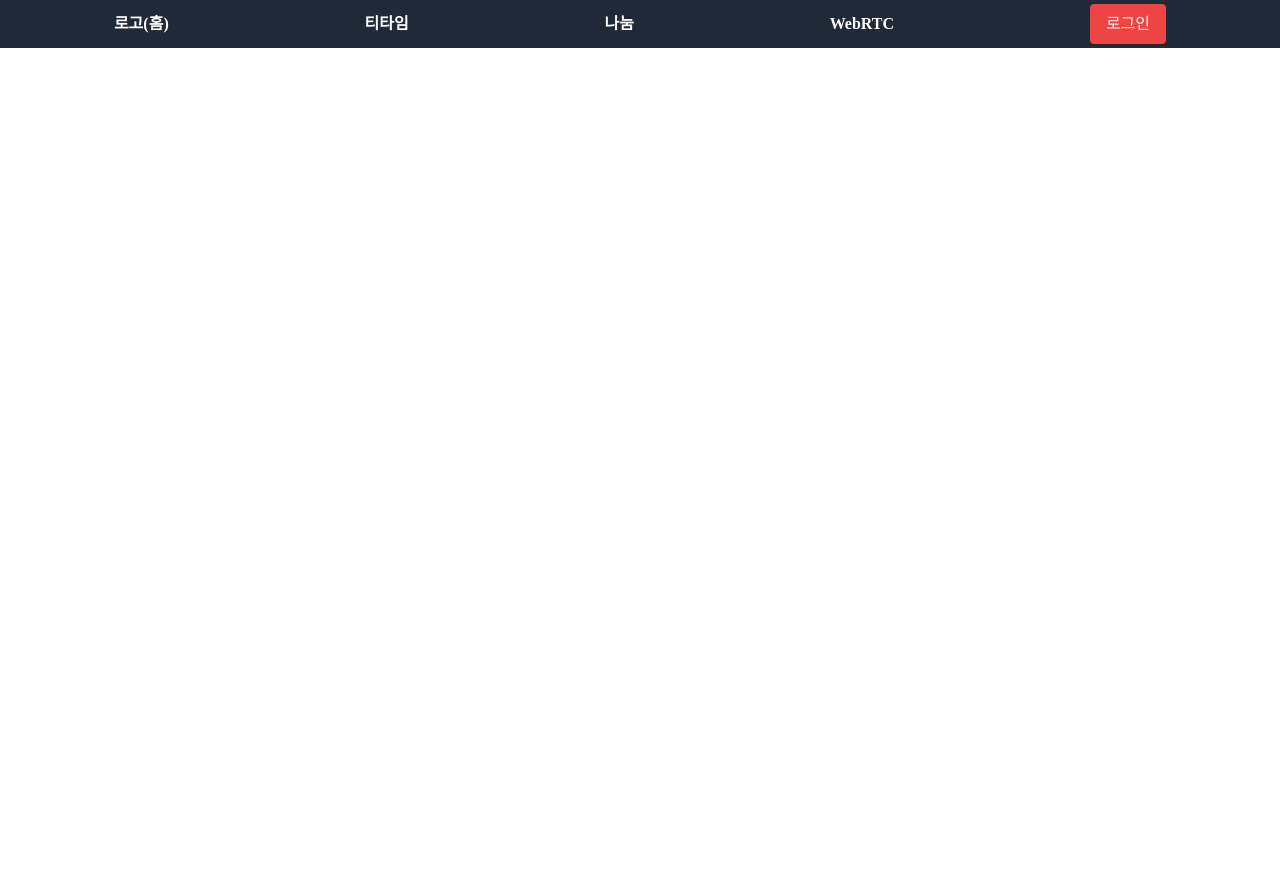
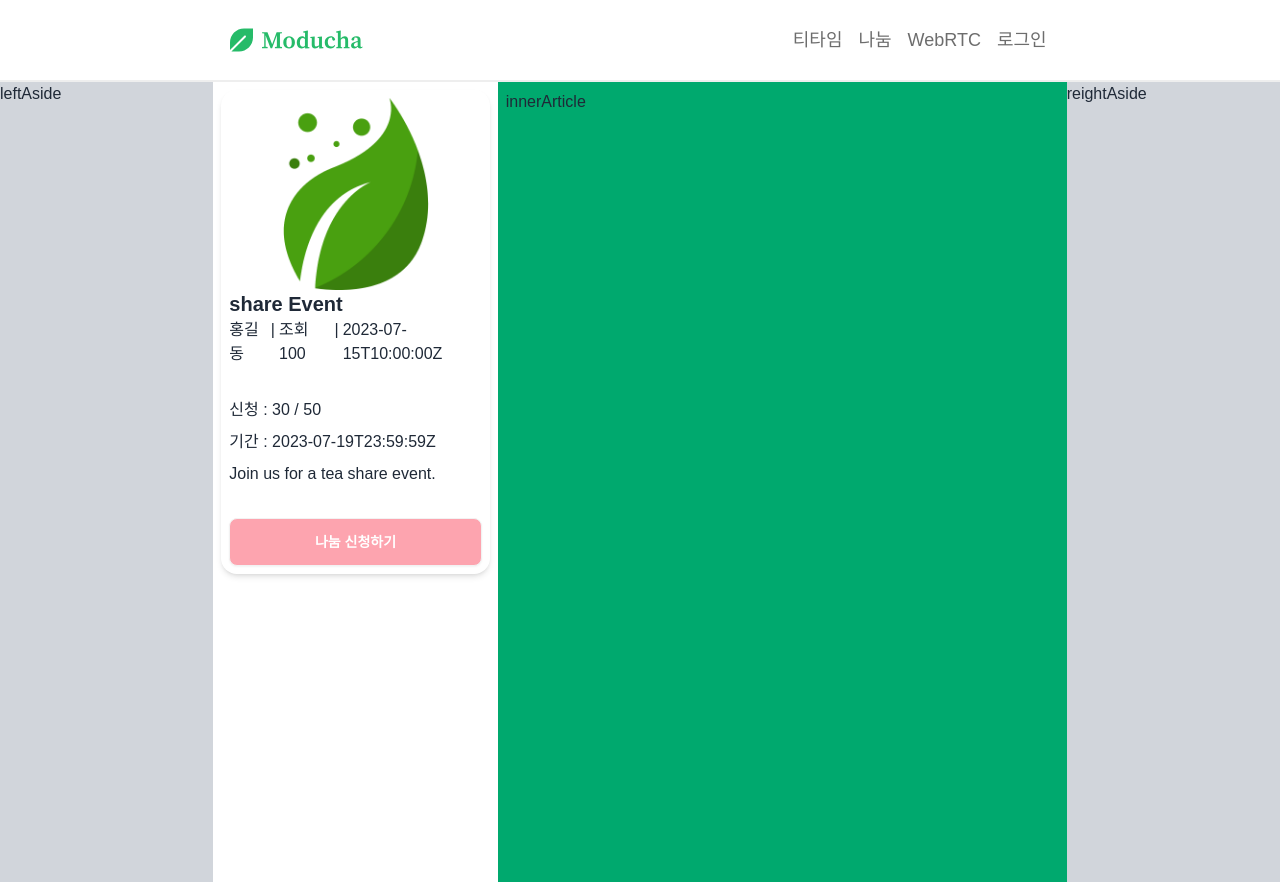
Before and after one commit to vaaast-lake/ssafy-comon-moducha, a React (Vite) app in the folder frontend/: page /sharing/1 in a window 1280 px wide. Before the commit the page ends 800 px from the top, so only its background shows below. Built offline with nearby package versions, Linux system fonts and the light colour scheme; no server answers; the HTML template or start-up script is replaced by a standard one.

Commit message:
[FE] feat: NavBar 컴포넌트 레이아웃, 스타일 적용 #S11P12D202-621

```diff
--- /dev/null
+++ b/frontend/src/components/Article/ArticleCard.tsx
@@ -0,0 +1,39 @@
+import { ShareDetailItem } from '../../types/ShareType';
+const ArticleCard = ({
+  title,
+  content,
+  nickname,
+  createdDate,
+  endDate,
+  viewCount,
+  participants,
+  maxParticipants,
+}: ShareDetailItem) => {
+  return (
+    <div className="card p-2 overflow-clip shadow-md">
+      <figure
+        className="bg-contain bg-center bg-no-repeat h-48"
+        style={{ backgroundImage: `url(/logo.png)` }}
+      />
+      <div id="card-body">
+        <header>
+          <h5 className="card-title">{title}</h5>
+          <div className="flex gap-1">
+            <span>{nickname}</span>|<span>조회 {viewCount}</span>|
+            <span>{createdDate}</span>
+          </div>
+        </header>
+        <div className="card-body pl-0">
+          <span>신청 : {participants + ' / ' + maxParticipants}</span>
+          <span id="share-end_date">기간 : {endDate}</span>
+          <span>{content}</span>
+        </div>
+      </div>
+      <button className="btn bg-rose-300 hover:bg-rose-400 text-white">
+        나눔 신청하기
+      </button>
+    </div>
+  );
+};
+
+export default ArticleCard;
--- a/frontend/src/components/NavBar/NavBar.tsx
+++ b/frontend/src/components/NavBar/NavBar.tsx
@@ -1,5 +1,6 @@
 import { Link, useNavigate } from 'react-router-dom';
 import { useAuthStore } from '../../stores/authStore';
+import navModucha from '/logo/nav-moducha.svg';
 
 const NavBar = () => {
   const { isLoggedIn, logout } = useAuthStore();
@@ -16,26 +17,43 @@ const NavBar = () => {
   };
 
   return (
-    <nav className="bg-gray-800 text-white h-12 p-4">
-      <ul className="flex justify-around items-center h-full">
+    <div className="flex justify-center border-b-2 border-[#eee]">
+      {/* border-bottom: 2px solid #EEE; */}
+      <nav className="flex justify-between w-full lg:w-2/3 h-20 items-center">
+        <Link to="/" className="btn btn-ghost">
+          <img src={navModucha} alt="" />
+        </Link>
+        <ul className="flex shrink-0 justify-between items-center gap-4 mr-5">
           {!isLoggedIn && (
             <>
-            <li className="mx-4">
-              <Link to="/" className="font-bold hover:text-gray-300">로고(홈)</Link>
+              <li>
+                <Link
+                  to="/teatime"
+                  className="text-center text-[#6d6d6d] text-lg font-medium hover:text-black"
+                >
+                  티타임
+                </Link>
               </li>
-            <li className="mx-4">
-              <Link to="/teatime" className="font-bold hover:text-gray-300">티타임</Link>
+              <li>
+                <Link
+                  to="/sharing"
+                  className="text-center text-[#6d6d6d] text-lg font-medium hover:text-black"
+                >
+                  나눔
+                </Link>
               </li>
-            <li className="mx-4">
-              <Link to="/sharing" className="font-bold hover:text-gray-300">나눔</Link>
+              <li>
+                <Link
+                  to="/webrtc"
+                  className="text-center text-[#6d6d6d] text-lg font-medium hover:text-black"
+                >
+                  WebRTC
+                </Link>
               </li>
-            <li className="mx-4">
-              <Link to="/webrtc" className="font-bold hover:text-gray-300">WebRTC</Link>
-            </li>
-            <li className="mx-4">
+              <li>
                 <button
                   onClick={handleLoginClick}
-                className="bg-red-500 text-white px-4 py-2 rounded hover:bg-red-600 transition duration-300"
+                  className="text-center text-[#6d6d6d] text-lg font-medium hover:text-black"
                 >
                   로그인
                 </button>
@@ -44,27 +62,47 @@ const NavBar = () => {
           )}
           {isLoggedIn && (
             <>
-            <li className="mx-4">
-              <Link to="/" className="font-bold hover:text-gray-300">로고(홈)</Link>
+              <li>
+                <Link
+                  to="/"
+                  className="text-center text-[#6d6d6d] text-lg font-medium hover:text-black"
+                >
+                  로고(홈)
+                </Link>
               </li>
-            <li className="mx-4">
-              <Link to="/teatime" className="font-bold hover:text-gray-300">티타임</Link>
+              <li>
+                <Link
+                  to="/teatime"
+                  className="text-center text-[#6d6d6d] text-lg font-medium hover:text-black"
+                >
+                  티타임
+                </Link>
               </li>
-            <li className="mx-4">
-              <Link to="/sharing" className="font-bold hover:text-gray-300">나눔</Link>
+              <li>
+                <Link
+                  to="/sharing"
+                  className="text-center text-[#6d6d6d] text-lg font-medium hover:text-black"
+                >
+                  나눔
+                </Link>
               </li>
-            <li className="mx-4">
-              <Link to="/webrtc" className="font-bold hover:text-gray-300">WebRTC</Link>
+              <li>
+                <Link
+                  to="/webrtc"
+                  className="text-center text-[#6d6d6d] text-lg font-medium hover:text-black"
+                >
+                  WebRTC
+                </Link>
               </li>
-            <li className="mx-4">
+              <li>
                 <button className="bg-blue-500 text-white px-4 py-2 rounded hover:bg-blue-600 transition duration-300">
                   마이페이지(구현안되어있음)
                 </button>
               </li>
-            <li className="mx-4">
+              <li>
                 <button
                   onClick={handleLogoutClick}
-                className="bg-red-500 text-white px-4 py-2 rounded hover:bg-red-600 transition duration-300"
+                  className="text-center text-[#6d6d6d] text-lg font-medium hover:text-black"
                 >
                   로그아웃
                 </button>
@@ -73,6 +111,7 @@ const NavBar = () => {
           )}
         </ul>
       </nav>
+    </div>
   );
 };
 
--- a/frontend/src/constants/shareResponseTest.ts
+++ b/frontend/src/constants/shareResponseTest.ts
@@ -16,7 +16,7 @@ const genShareListItems = () => {
   return shareItems;
 };
 
-const shareResponse = {
+export const shareResponse = {
   message: '200 OK',
   data: {
     pagination: {
@@ -28,4 +28,17 @@ const shareResponse = {
   },
 };
 
-export default shareResponse;
+export const ShareDetailResponse = {
+  data: {
+    shareBoardId: 1,
+    title: 'share Event',
+    content: 'Join us for a tea share event.',
+    createdDate: '2023-07-15T10:00:00Z',
+    lastUpdated: '2023-07-16T15:30:00Z',
+    maxParticipants: 50,
+    endDate: '2023-07-19T23:59:59Z',
+    viewCount: 100,
+    participants: 30, // 현재 참가자
+    nickname: '홍길동',
+  },
+};
--- a/frontend/src/index.css
+++ b/frontend/src/index.css
@@ -10,5 +10,5 @@
 }
 
 * {
-    font-family: 'Pretendard';
+    font-family: 'Pretendard', sans-serif;
 }
--- a/frontend/src/pages/Share/Share.tsx
+++ b/frontend/src/pages/Share/Share.tsx
@@ -2,7 +2,7 @@ import ShareCard from './components/ShareCard';
 import ShareHeader from './components/ShareHeader';
 import TitleCard from '../../components/Title/TitleCard';
 import Pagination from '../../components/Pagination/Pagination';
-import shareResponse from '../../constants/shareResponseTest';
+import { shareResponse } from '../../constants/shareResponseTest';
 
 import { useShareStore } from '../../stores/shareStore';
 import { ShareListItem } from '../../types/ShareType';
@@ -20,18 +20,21 @@ const Share = () => {
     fetchShareList(sortOption, currentPage, perPage)
       .then((res) => {
         setShareList(res.data);
-        setTotalPage(res.data.pagination.total)
+        setTotalPage(res.data.pagination.total);
       })
       .catch((err) => console.log(err));
     setShareList(shareResponse);
-  }, [currentPage, setShareList, sortOption]);
+  },[sortOption, currentPage, perPage]);
 
   return (
-    <div className="flex justify-center m-5">
+    <div className="grid grid-cols-12 h-screen">
       {/* 좌측 사이드바 영역 */}
-      <aside className="lg:w-1/5"></aside>
+      <aside className="hidden lg:flex col-span-2"></aside>
 
-      <main id="share-body" className="lg:w-3/5 flex flex-col gap-4">
+      <main
+        id="share-body"
+        className="col-span-12 m-5 lg:col-span-8 flex flex-col gap-4"
+      >
         <header>
           <TitleCard title="나눔" />
           <div className="divider"></div>
@@ -52,7 +55,7 @@ const Share = () => {
         </footer>
       </main>
       {/* 우측 사이드바 영역 */}
-      <aside className="lg:w-1/5"></aside>
+      <aside className="hidden lg:flex col-span-2"></aside>
     </div>
   );
 };
--- a/frontend/src/pages/Share/ShareDetail.tsx
+++ b/frontend/src/pages/Share/ShareDetail.tsx
@@ -1,20 +1,34 @@
 import { useEffect, useState } from 'react';
 import { fetchShareDetail } from '../../api/fetchShare';
 import { useParams } from 'react-router-dom';
-import { ShareListItem } from '../../types/ShareType';
+import { ShareDetailItem } from '../../types/ShareType';
+import ArticleCard from '../../components/Article/ArticleCard';
+import { ShareDetailResponse } from '../../constants/shareResponseTest';
 
 const ShareDetail = () => {
-  const [shareDetail, setsShareDetail] = useState<ShareListItem>();
+  const [shareDetail, setsShareDetail] = useState<ShareDetailItem>(
+    ShareDetailResponse.data
+  );
   const { shareId } = useParams();
   useEffect(() => {
+    // 임의 라우팅 -> shareId가 undefined인 경우 guard 추가
     fetchShareDetail(shareId)
-      .then((res) => setsShareDetail(res.data))
+      .then((res) => setsShareDetail(res.data.data))
       .catch((err) => console.log(err));
-  });
+  }, [shareId]);
   return (
-    <>
-      <div></div>
-    </>
+    <div className="grid grid-cols-12 h-screen">
+      <aside className="hidden lg:flex col-span-2 bg-gray-300">leftAside</aside>
+      <main className="col-span-12 lg:col-span-8 grid grid-cols-12">
+        <aside className="col-span-4 p-2">
+          <ArticleCard {...shareDetail} />
+        </aside>
+        <main className="col-span-8 bg-success p-2">innerArticle</main>
+      </main>
+      <aside className="hidden lg:flex col-span-2 bg-gray-300">
+        reightAside
+      </aside>
+    </div>
   );
 };
 
```
Also changed, not shown: frontend/src/vite-env.d.ts (+8 -6 lines), frontend/public/logo/nav-moducha.svg (added). Lines whose indentation alone changed are shown as unchanged.
